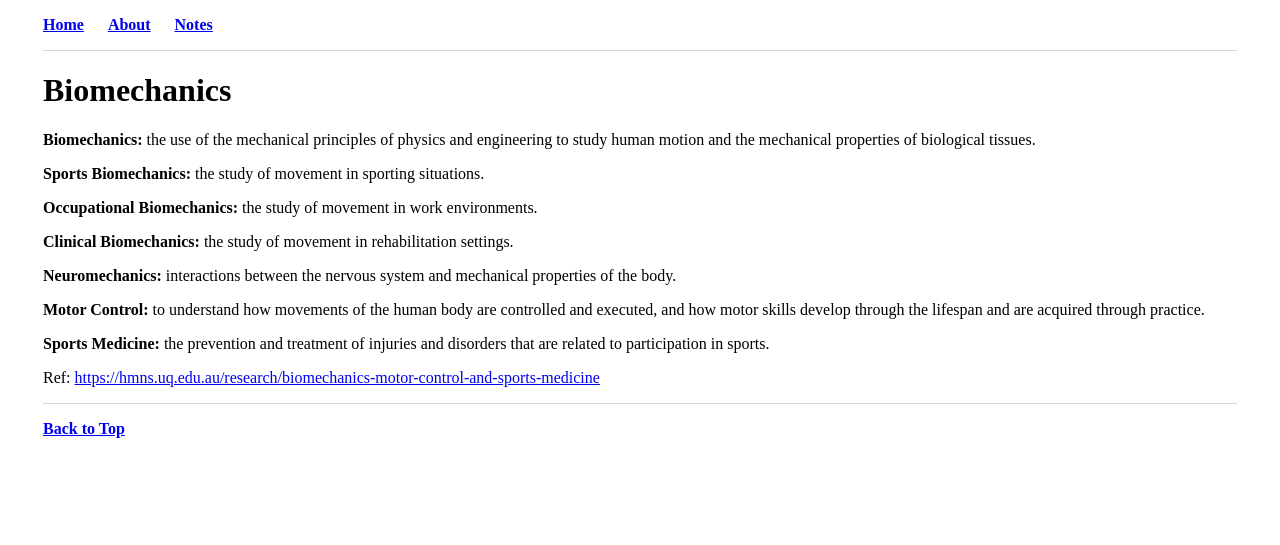
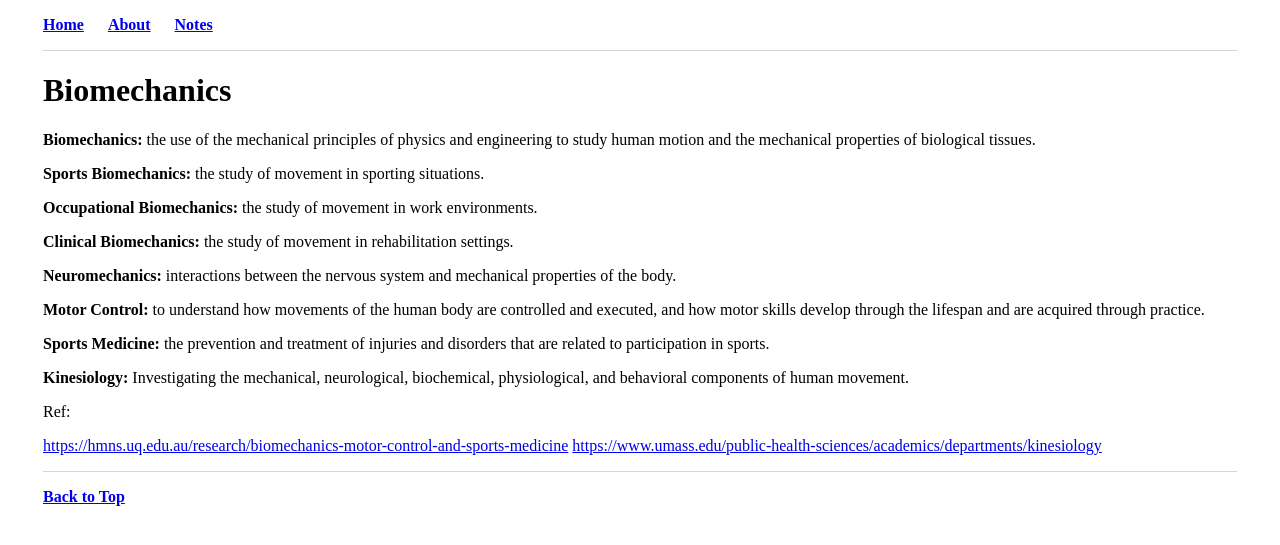
Before and after one commit to mrrezaie/mrrezaie.github.io, a Jekyll site: the page built from notes/biomechanics.html, in a window 1280 px wide. Shown: the top 545 px of the page. Built offline with Jekyll 4.4.1, drawn with Linux system fonts in a browser that asks for light colours.

Commit message:
Update biomechanics.html

```diff
--- a/notes/biomechanics.html
+++ b/notes/biomechanics.html
@@ -13,6 +13,9 @@ title: Biomechanics Definition
 	<p> <b>Neuromechanics:</b> interactions between the nervous system and mechanical properties of the body. </p>
 	<p> <b>Motor Control:</b> to understand how movements of the human body are controlled and executed, and how motor skills develop through the lifespan and are acquired through practice. </p>
 	<p> <b>Sports Medicine:</b> the prevention and treatment of injuries and disorders that are related to participation in sports. </p>
+	<p> <b>Kinesiology:</b> Investigating the mechanical, neurological, biochemical, physiological, and behavioral components of human movement. </p>
 
-	<p>Ref: <a href="https://hmns.uq.edu.au/research/biomechanics-motor-control-and-sports-medicine" target="_blank" rel="noopener noreferrer">https://hmns.uq.edu.au/research/biomechanics-motor-control-and-sports-medicine</a> </p>
+	<p>Ref:<p>
+	<a href="https://hmns.uq.edu.au/research/biomechanics-motor-control-and-sports-medicine" target="_blank" rel="noopener noreferrer">https://hmns.uq.edu.au/research/biomechanics-motor-control-and-sports-medicine</a>
+	<a href="https://www.umass.edu/public-health-sciences/academics/departments/kinesiology" target="_blank" rel="noopener noreferrer">https://www.umass.edu/public-health-sciences/academics/departments/kinesiology</a>
 </div>
```
